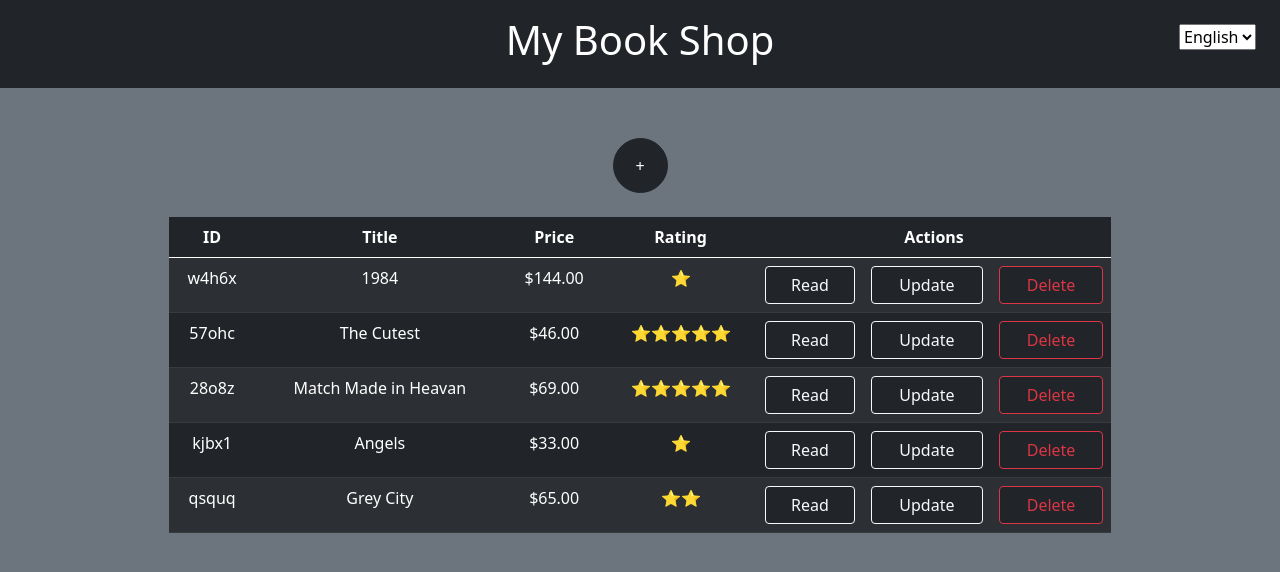
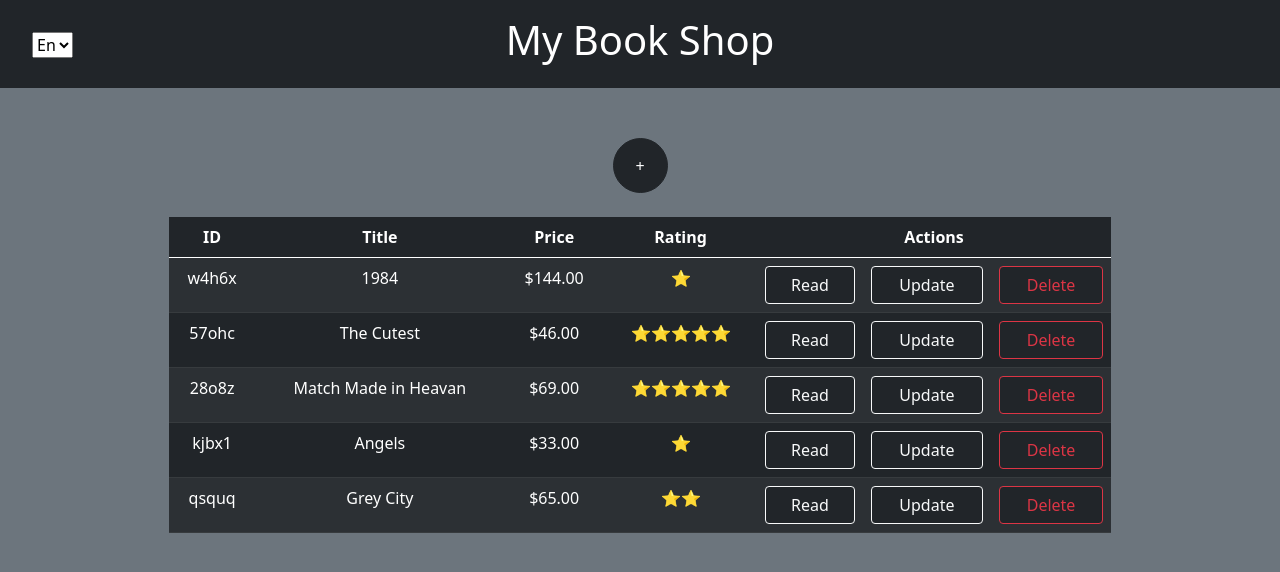
Before and after one commit to leetalrivlin/Book-Shop, a plain HTML site: page index.html in a window 1280 px wide. Drawn offline with nearby package versions, Linux system fonts and the light colour scheme.

Commit message:
changing sides of select language

```diff
--- a/css/main.css
+++ b/css/main.css
@@ -3,6 +3,15 @@
 }
 body.rtl {
   direction: rtl;
+}
+body.rtl .select-lang{
+  left: unset;
+  right: 2rem;
+}
+.select-lang {
+  position: absolute;
+  top: 2rem;
+  left: 2rem;
 }
 .table-section {
   margin-top: 50px;
--- a/index.html
+++ b/index.html
@@ -18,9 +18,9 @@
 
       <h1 data-trans="main-title" class="text-center">My Book Shop</h1>
 
-      <select onchange="onSetLang(this.value)" class="select-lang position-absolute top-0 end-0 m-4">
-        <option value="en">English</option>
-        <option value="he">עברית</option>
+      <select onchange="onSetLang(this.value)" class="select-lang">
+        <option value="en">En</option>
+        <option value="he">עב</option>
       </select>
     </div>
 
```
